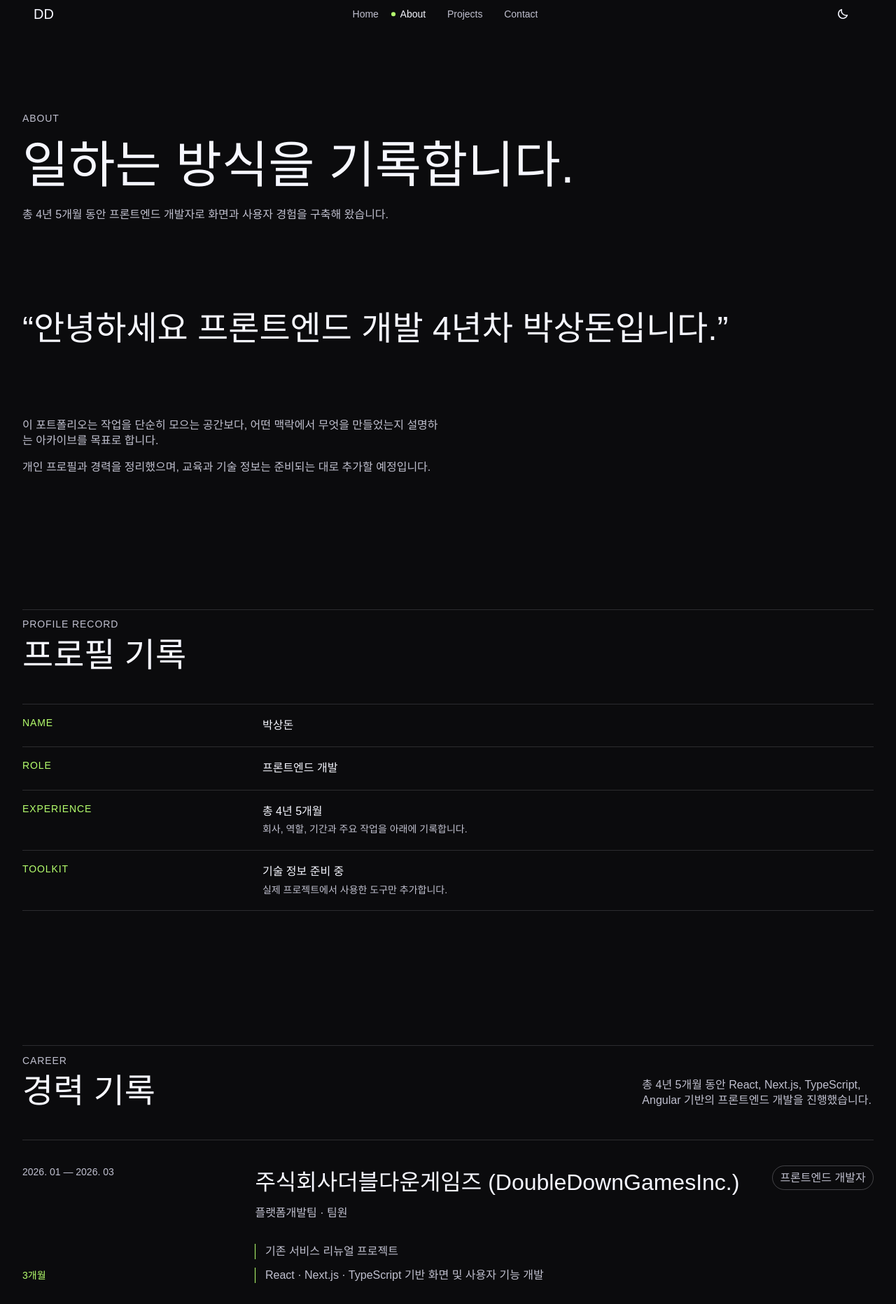
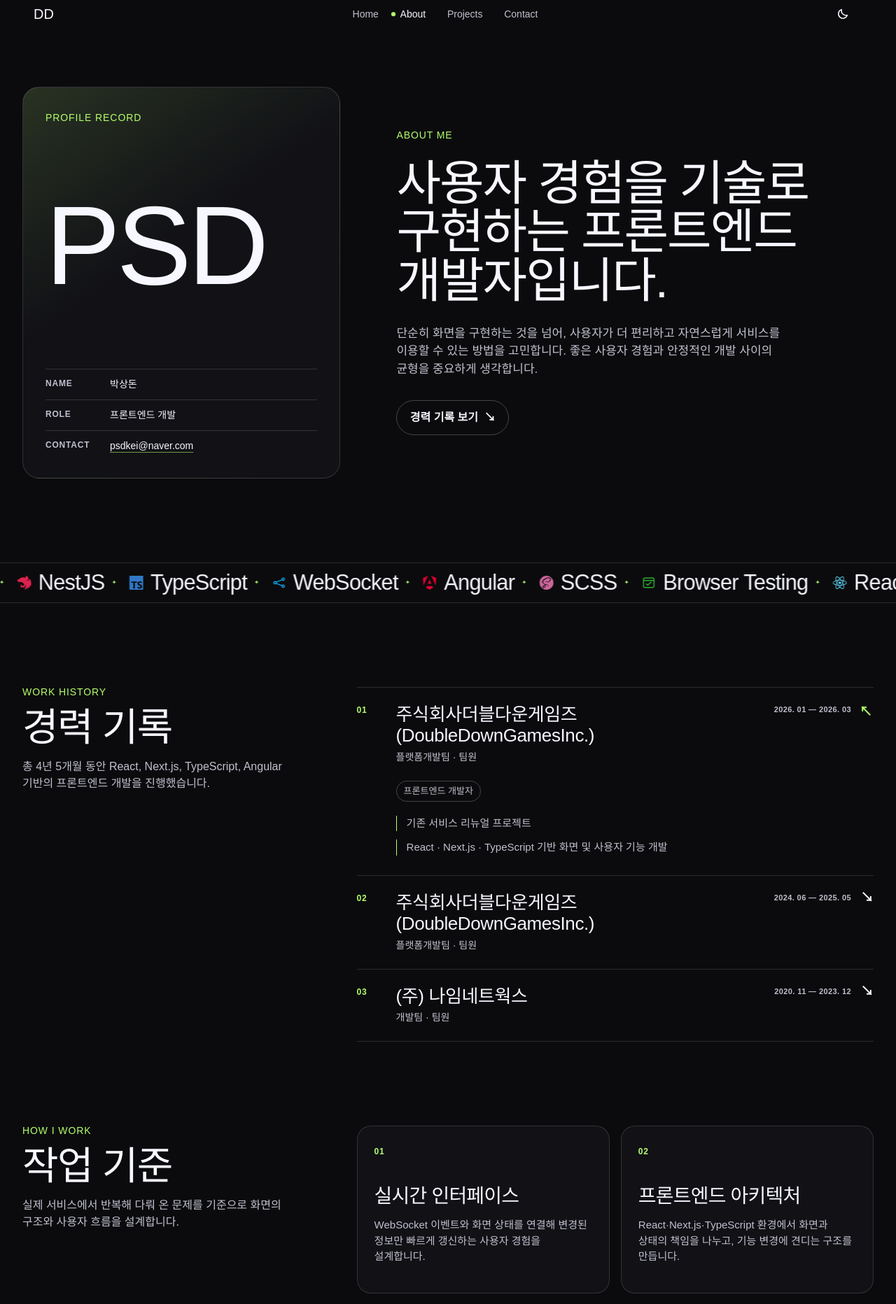
Before and after one commit to ddoniddoni/ddoni-resume, a Next.js app: page /about in a window 1280 px wide. Shown: the part 20-1884 px from the top of the page at 70% size. Built offline with nearby package versions, Linux system fonts and the light colour scheme; a web font is replaced by a local one.

Commit message:
feat(portfolio): refine about and section rhythm

```diff
--- a/src/app/about/page.tsx
+++ b/src/app/about/page.tsx
@@ -1,9 +1,8 @@
 import type { Metadata } from "next";
 import { ContactCta } from "@/components/layout/contact-cta";
+import { SkillsTicker } from "@/components/ui/skills-ticker";
+import { career, careerSummary, expertiseAreas, profile, skillsTicker } from "@/content/site";
 import "@/styles/sections/profile.scss";
-import "@/styles/ui/content-panel.scss";
-import { SectionHeading } from "@/components/ui/section-heading";
-import { career, careerSummary, profile } from "@/content/site";
 
 export const metadata: Metadata = {
   title: "About",
@@ -17,98 +16,110 @@ export const metadata: Metadata = {
 export default function AboutPage() {
   return (
     <main id="main-content" className="page page--about">
-      <header className="page-header">
-        <p className="eyebrow">About</p>
-        <h1 className="page-header__title">일하는 방식을 기록합니다.</h1>
-        <p className="page-header__description">
-          {careerSummary} 동안 프론트엔드 개발자로 화면과 사용자 경험을 구축해 왔습니다.
-        </p>
-      </header>
+      <section aria-labelledby="about-title" className="about-hero">
+        <aside aria-label="프로필 기록" className="about-hero__profile">
+          <p className="eyebrow">Profile record</p>
+          <p aria-hidden="true" className="about-hero__monogram">
+            PSD
+          </p>
+          <dl className="about-hero__facts">
+            <div>
+              <dt>Name</dt>
+              <dd>{profile.name}</dd>
+            </div>
+            <div>
+              <dt>Role</dt>
+              <dd>{profile.role}</dd>
+            </div>
+            <div>
+              <dt>Contact</dt>
+              <dd>
+                <a href={`mailto:${profile.email}`}>{profile.email}</a>
+              </dd>
+            </div>
+          </dl>
+        </aside>
 
-      <div className="about-layout">
-        <p className="about-statement">&ldquo;{profile.intro}&rdquo;</p>
-        <div className="about-copy">
-          <p>
-            이 포트폴리오는 작업을 단순히 모으는 공간보다, 어떤 맥락에서 무엇을
-            만들었는지 설명하는 아카이브를 목표로 합니다.
+        <div className="about-hero__content">
+          <p className="eyebrow">About me</p>
+          <h1 id="about-title">사용자 경험을 기술로 구현하는 프론트엔드 개발자입니다.</h1>
+          <p className="about-hero__description">
+            단순히 화면을 구현하는 것을 넘어, 사용자가 더 편리하고 자연스럽게 서비스를
+            이용할 수 있는 방법을 고민합니다. 좋은 사용자 경험과 안정적인 개발 사이의
+            균형을 중요하게 생각합니다.
           </p>
-          <p>
-            개인 프로필과 경력을 정리했으며, 교육과 기술 정보는 준비되는 대로
-            추가할 예정입니다.
-          </p>
-        </div>
-      </div>
-
-      <section className="section about-section" aria-labelledby="profile-info-title">
-        <div className="section-heading">
-          <div className="section-heading__topline">
-            <p className="eyebrow">Profile record</p>
-          </div>
-          <h2 id="profile-info-title" className="section-heading__title">
-            프로필 기록
-          </h2>
-        </div>
-        <div className="content-panel">
-          <div className="content-panel__row">
-            <p className="content-panel__label">Name</p>
-            <div>
-              <p className="content-panel__value">{profile.name}</p>
-            </div>
-          </div>
-          <div className="content-panel__row">
-            <p className="content-panel__label">Role</p>
-            <div>
-              <p className="content-panel__value">{profile.role}</p>
-            </div>
-          </div>
-          <div className="content-panel__row">
-            <p className="content-panel__label">Experience</p>
-            <div>
-              <p className="content-panel__value">{careerSummary}</p>
-              <p className="content-panel__hint">회사, 역할, 기간과 주요 작업을 아래에 기록합니다.</p>
-            </div>
-          </div>
-          <div className="content-panel__row">
-            <p className="content-panel__label">Toolkit</p>
-            <div>
-              <p className="content-panel__value">기술 정보 준비 중</p>
-              <p className="content-panel__hint">실제 프로젝트에서 사용한 도구만 추가합니다.</p>
-            </div>
-          </div>
+          <a className="button button--outline about-hero__cta" href="#career-history">
+            경력 기록 보기 <span aria-hidden="true">↘</span>
+          </a>
         </div>
       </section>
 
-      <section className="section about-section" aria-labelledby="career-title">
-        <SectionHeading
-          eyebrow="Career"
-          title="경력 기록"
-          description={`${careerSummary} 동안 React, Next.js, TypeScript, Angular 기반의 프론트엔드 개발을 진행했습니다.`}
-          id="career-title"
-        />
-        <ol className="career-list">
-          {career.map((entry) => (
-            <li className="career-entry" key={`${entry.company}-${entry.period}`}>
-              <div className="career-entry__timeline">
-                <p>{entry.period}</p>
-                <p className="career-entry__duration">{entry.duration}</p>
-              </div>
-              <div className="career-entry__content">
-                <div className="career-entry__heading">
-                  <div>
-                    <h3>{entry.company}</h3>
-                    <p className="career-entry__team">{entry.team}</p>
-                  </div>
-                  <p className="career-entry__role">{entry.role}</p>
+      <SkillsTicker skills={skillsTicker} />
+
+      <section aria-labelledby="career-history-title" className="about-work-history" id="career-history">
+        <header className="about-section-heading">
+          <p className="eyebrow">Work history</p>
+          <h2 id="career-history-title">경력 기록</h2>
+          <p>
+            {careerSummary} 동안 React, Next.js, TypeScript, Angular 기반의 프론트엔드
+            개발을 진행했습니다.
+          </p>
+        </header>
+
+        <ol className="about-career-list">
+          {career.map((entry, index) => (
+            <li key={`${entry.company}-${entry.period}`}>
+              <details className="about-career-entry" open={index === 0}>
+                <summary>
+                  <span aria-hidden="true" className="about-career-entry__index">
+                    {String(index + 1).padStart(2, "0")}
+                  </span>
+                  <span className="about-career-entry__summary-copy">
+                    <span className="about-career-entry__company">{entry.company}</span>
+                    <span className="about-career-entry__team">{entry.team}</span>
+                  </span>
+                  <span className="about-career-entry__period">
+                    <span>{entry.period}</span>
+                    <span aria-hidden="true" className="about-career-entry__indicator">
+                      ↘
+                    </span>
+                  </span>
+                </summary>
+                <div className="about-career-entry__details">
+                  <p className="about-career-entry__role">{entry.role}</p>
+                  <ul>
+                    {entry.highlights.map((highlight) => (
+                      <li key={highlight}>{highlight}</li>
+                    ))}
+                  </ul>
                 </div>
-                <ul className="career-entry__highlights">
-                  {entry.highlights.map((highlight) => (
-                    <li key={highlight}>{highlight}</li>
-                  ))}
-                </ul>
-              </div>
+              </details>
             </li>
           ))}
         </ol>
+      </section>
+
+      <section aria-labelledby="work-principles-title" className="about-work-principles">
+        <header className="about-section-heading">
+          <p className="eyebrow">How I work</p>
+          <h2 id="work-principles-title">작업 기준</h2>
+          <p>
+            실제 서비스에서 반복해 다뤄 온 문제를 기준으로 화면의 구조와 사용자 흐름을
+            설계합니다.
+          </p>
+        </header>
+
+        <div className="about-principles">
+          {expertiseAreas.map((area, index) => (
+            <article className="about-principles__item" key={area.id}>
+              <span aria-hidden="true" className="about-principles__index">
+                {String(index + 1).padStart(2, "0")}
+              </span>
+              <h3>{area.title}</h3>
+              <p>{area.description}</p>
+            </article>
+          ))}
+        </div>
       </section>
 
       <ContactCta />
--- a/src/components/ui/icons.tsx
+++ b/src/components/ui/icons.tsx
@@ -1,6 +1,7 @@
 import type { SVGProps } from "react";
 import {
   siAngular,
+  siNestjs,
   siNextdotjs,
   siReact,
   siSass,
@@ -15,6 +16,7 @@ type BrandIconName = Exclude<SkillTickerIconName, "browser-testing" | "websocket
 
 const brandIcons: Record<BrandIconName, SimpleIcon> = {
   angular: siAngular,
+  nestjs: siNestjs,
   nextjs: siNextdotjs,
   react: siReact,
   sass: siSass,
@@ -24,6 +26,7 @@ const brandIcons: Record<BrandIconName, SimpleIcon> = {
 const skillIconColors: Record<SkillTickerIconName, string> = {
   angular: "#DD0031",
   "browser-testing": "#2EAD33",
+  nestjs: `#${siNestjs.hex}`,
   nextjs: "#FFFFFF",
   react: `#${siReact.hex}`,
   sass: `#${siSass.hex}`,
--- a/src/content/site.ts
+++ b/src/content/site.ts
@@ -75,6 +75,7 @@ export type ExpertiseArea = {
 export type SkillTickerIcon =
   | "angular"
   | "browser-testing"
+  | "nestjs"
   | "nextjs"
   | "react"
   | "sass"
@@ -128,6 +129,7 @@ export const careerSummary = "총 4년 5개월";
 export const skillsTicker: SkillTickerItem[] = [
   { label: "React", icon: "react" },
   { label: "Next.js", icon: "nextjs" },
+  { label: "NestJS", icon: "nestjs" },
   { label: "TypeScript", icon: "typescript" },
   { label: "WebSocket", icon: "websocket" },
   { label: "Angular", icon: "angular" },
--- a/src/styles/base/globals.scss
+++ b/src/styles/base/globals.scss
@@ -44,7 +44,6 @@
   --ink-soft: #27272a;
   --paper: #f6f7ff;
   --paper-muted: #c0c0cf;
-  --ticker-text: #2c2c35;
   --line: rgb(246, 247, 255, 14%);
   --line-strong: rgb(246, 247, 255, 24%);
   --signal: #b5ff6d;
@@ -60,6 +59,8 @@
   --type-display-page: 48px;
   --type-display-section: 48px;
   --type-display-detail: 48px;
+  --section-space: 80px;
+  --subsection-space: 48px;
 
   color-scheme: dark;
 }
@@ -70,7 +71,6 @@
   --ink-soft: #e9edf2;
   --paper: #0a0a0a;
   --paper-muted: #0a0a0a;
-  --ticker-text: #cbd5e1;
   --line: #e5e7eb;
   --line-strong: #cbd1da;
   --signal: #30af5b;
@@ -88,6 +88,15 @@
     --type-display-hero: 72px;
     --type-display-page: 72px;
     --type-display-detail: 72px;
+    --section-space: 120px;
+    --subsection-space: 64px;
+  }
+}
+
+@media (width >= 640px) and (width < 1024px) {
+  :root {
+    --section-space: 96px;
+    --subsection-space: 56px;
   }
 }
 
@@ -213,7 +222,7 @@ button {
 }
 
 .section {
-  margin-block-start: clamp(112px, 15vw, 192px);
+  margin-block-start: var(--section-space);
 }
 
 .eyebrow {
--- a/src/styles/layout/contact-cta.scss
+++ b/src/styles/layout/contact-cta.scss
@@ -1,5 +1,5 @@
 .contact-cta {
-  margin-block-start: clamp(128px, 18vw, 224px);
+  margin-block-start: var(--section-space);
   padding-block: clamp(96px, 12vw, 144px) 0;
   padding-inline: 0;
   text-align: center;
--- a/src/styles/projects/work-showcase.scss
+++ b/src/styles/projects/work-showcase.scss
@@ -1,9 +1,5 @@
 .work-showcase {
-  margin-block-start: clamp(72px, 8vw, 96px);
-}
-
-.about-preview + .work-showcase {
-  margin-block-start: clamp(72px, 8vw, 96px);
+  margin-block-start: var(--section-space);
 }
 
 .work-showcase__header {
--- a/src/styles/sections/profile.scss
+++ b/src/styles/sections/profile.scss
@@ -1,146 +1,410 @@
-.about-layout {
-  display: grid;
-  gap: clamp(48px, 8vw, 112px);
+.page--about {
+  padding-block-start: clamp(40px, 7vw, 96px);
 }
 
-  .about-statement {
+  .about-hero {
+    display: grid;
+    gap: 24px;
+  }
+
+  .about-hero__profile {
+    display: flex;
+    flex-direction: column;
+    justify-content: space-between;
+    padding-block: 28px;
+    padding-inline: 24px;
+    min-block-size: 376px;
+    border: 1px solid var(--line);
+    border-radius: 24px;
+    background:
+      linear-gradient(145deg, rgb(181, 255, 109, 14%), transparent 42%),
+      var(--ink-raised);
+  }
+
+  .about-hero__profile .eyebrow {
     margin: 0;
-    max-inline-size: 15ch;
+    color: var(--signal);
+  }
+
+  .about-hero__monogram {
+    margin: 32px 0;
     font-family: var(--display-font);
-    font-size: var(--type-display-section);
+    font-size: clamp(72px, 20vw, 128px);
     font-weight: 500;
-    letter-spacing: normal;
-    line-height: 1;
-    text-wrap: balance;
+    color: var(--paper);
+    letter-spacing: -5px;
+    line-height: 0.75;
+  }
+
+  .about-hero__facts {
+    display: grid;
+    gap: 12px;
+    margin: 0;
+  }
+
+  .about-hero__facts div {
+    display: grid;
+    grid-template-columns: 76px minmax(0, 1fr);
+    gap: 16px;
+    padding-block-start: 12px;
+    border-block-start: 1px solid var(--line);
+  }
+
+  .about-hero__facts dt,
+  .about-hero__facts dd {
+    margin: 0;
+  }
+
+  .about-hero__facts dt {
+    font-family: var(--mono-font);
+    font-size: 12px;
+    font-weight: 600;
+    color: var(--paper-muted);
+    letter-spacing: 0.8px;
+    line-height: 1.35;
+    text-transform: uppercase;
+  }
+
+  .about-hero__facts dd {
+    min-inline-size: 0;
+    font-size: 14px;
+    color: var(--paper);
+    line-height: 1.35;
     overflow-wrap: anywhere;
   }
 
-  .about-copy {
-    max-inline-size: 608px;
+  .about-hero__facts a {
+    text-decoration: underline;
+    text-decoration-color: color-mix(in srgb, var(--signal) 58%, transparent);
+    text-underline-offset: 4px;
+  }
+
+  .about-hero__content {
+    display: flex;
+    flex-direction: column;
+    align-items: flex-start;
+    justify-content: center;
+    padding-block: 24px;
+  }
+
+  .about-hero__content .eyebrow {
+    margin: 0;
+    color: var(--signal);
+  }
+
+  .about-hero__content h1 {
+    margin: 28px 0 0;
+    font-family: var(--display-font);
+    font-size: clamp(48px, 8vw, 72px);
+    font-weight: 500;
+    color: var(--paper);
+    letter-spacing: -2px;
+    line-height: 1;
+    text-wrap: balance;
+    word-break: keep-all;
+  }
+
+  .about-hero__description {
+    margin: 28px 0 0;
+    max-inline-size: 560px;
+    font-size: 17px;
     color: var(--paper-muted);
+    line-height: 1.5;
+    word-break: keep-all;
+  }
 
-    p {
+  .about-hero__cta {
+    margin-block-start: 32px;
+  }
+
+  .page--about .skills-ticker {
+    margin-inline: calc((100vw - 100%) / -2);
+  }
+
+  .about-work-history,
+  .about-work-principles {
+    display: grid;
+    gap: 48px;
+    margin-block-start: var(--section-space);
+  }
+
+  .about-section-heading {
+    display: grid;
+    gap: 16px;
+  }
+
+  .about-section-heading .eyebrow {
+    margin: 0;
+    color: var(--signal);
+  }
+
+  .about-section-heading h2,
+  .about-section-heading > p:not(.eyebrow) {
     margin: 0;
   }
 
-    p + p {
-      margin-block-start: 16px;
-    }
+  .about-section-heading h2 {
+    font-family: var(--display-font);
+    font-size: clamp(40px, 6vw, 56px);
+    font-weight: 500;
+    letter-spacing: -1.6px;
+    line-height: 1;
   }
 
-  .career-list {
-    display: grid;
+  .about-section-heading > p:not(.eyebrow) {
+    max-inline-size: 448px;
+    color: var(--paper-muted);
+    line-height: 1.5;
+    word-break: keep-all;
+  }
+
+  .about-career-list {
     margin: 0;
     padding: 0;
-    border-block-start: 1px solid var(--line);
     list-style: none;
   }
 
-  .career-entry {
-    display: grid;
-    gap: 20px;
-    padding-block: clamp(24px, 3vw, 36px);
-    padding-inline: 0;
+  .about-career-list > li {
+    border-block-start: 1px solid var(--line);
+  }
+
+  .about-career-list > li:last-child {
     border-block-end: 1px solid var(--line);
   }
 
-  .career-entry__timeline {
-    display: flex;
-    align-items: baseline;
-    justify-content: space-between;
+  .about-career-entry summary {
+    cursor: pointer;
+    display: grid;
+    grid-template-columns: 40px minmax(0, 1fr) auto;
+    align-items: start;
     gap: 16px;
-    font-family: var(--body-font);
-    font-size: 14px;
-    font-weight: 400;
-    color: var(--paper-muted);
-    letter-spacing: normal;
-    line-height: 1.375;
+    padding-block: 24px;
+    padding-inline: 0;
+    list-style: none;
   }
 
-  .career-entry__timeline p,
-  .career-entry__heading p,
-  .career-entry__highlights {
-    margin: 0;
+  .about-career-entry summary::-webkit-details-marker {
+    display: none;
   }
 
-  .career-entry__duration {
-    flex: none;
+  .about-career-entry__index,
+  .about-principles__index {
+    font-family: var(--mono-font);
+    font-size: 12px;
+    font-weight: 600;
     color: var(--signal);
+    letter-spacing: 0.8px;
+    line-height: 1.35;
   }
 
-  .career-entry__heading {
-    display: flex;
-    align-items: start;
-    justify-content: space-between;
-    flex-wrap: wrap;
-    gap: 16px 32px;
+  .about-career-entry__summary-copy {
+    display: grid;
+    gap: 6px;
+    min-inline-size: 0;
   }
 
-  .career-entry h3 {
-    margin: 0;
-    max-inline-size: 22ch;
-    font-family: var(--body-font);
-    font-size: 24px;
+  .about-career-entry__company {
+    font-family: var(--display-font);
+    font-size: 21px;
     font-weight: 500;
-    letter-spacing: normal;
-    line-height: 32px;
+    color: var(--paper);
+    letter-spacing: -0.4px;
+    line-height: 1.15;
     overflow-wrap: anywhere;
   }
 
-  .career-entry__team,
-  .career-entry__role {
-    font-size: 16px;
+  .about-career-entry__team {
+    font-size: 14px;
     color: var(--paper-muted);
-    line-height: 1.375;
+    line-height: 1.35;
   }
 
-  .career-entry__team {
-    margin-block-start: 8.8px !important;
+  .about-career-entry__period {
+    display: grid;
+    grid-template-columns: auto 20px;
+    gap: 12px;
+    font-family: var(--mono-font);
+    font-size: 11px;
+    font-weight: 600;
+    color: var(--paper-muted);
+    letter-spacing: 0.4px;
+    line-height: 1.35;
+    text-align: end;
+    white-space: nowrap;
   }
 
-  .career-entry__role {
-    padding-block: 5.6px;
-    padding-inline: 10.4px;
-    white-space: nowrap;
+  .about-career-entry__indicator {
+    font-family: var(--body-font);
+    font-size: 18px;
+    color: var(--paper);
+    line-height: 0.8;
+    transition: color 180ms ease, transform 220ms ease;
+  }
+
+  .about-career-entry[open] .about-career-entry__indicator {
+    color: var(--signal);
+    transform: rotate(180deg);
+  }
+
+  .about-career-entry__details {
+    padding-block: 0 28px;
+    padding-inline: 56px 0;
+  }
+
+  .about-career-entry__role {
+    display: inline-flex;
+    margin: 0;
+    padding-block: 5px;
+    padding-inline: 10px;
+    font-size: 13px;
+    color: var(--paper-muted);
     border: 1px solid var(--line-strong);
     border-radius: 999px;
   }
 
-  .career-entry__highlights {
+  .about-career-entry__details ul {
     display: grid;
-    gap: 11.2px;
-    margin-block-start: clamp(24px, 3vw, 33.6px);
+    gap: 12px;
+    margin: 20px 0 0;
     padding: 0;
     list-style: none;
+  }
 
-    li {
-      padding-inline-start: 13.6px;
+  .about-career-entry__details li {
+    padding-inline-start: 14px;
+    font-size: 15px;
     color: var(--paper-muted);
+    line-height: 1.5;
+    word-break: keep-all;
     border-inline-start: 1px solid var(--signal);
+  }
+
+  .about-principles {
+    display: grid;
+    gap: 16px;
+  }
+
+  .about-principles__item {
+    display: grid;
+    gap: 16px;
+    padding-block: 28px;
+    padding-inline: 24px;
+    min-block-size: 240px;
+    border: 1px solid var(--line);
+    border-radius: 20px;
+    background: var(--ink-raised);
+  }
+
+  .about-principles__item h3,
+  .about-principles__item p {
+    margin: 0;
+  }
+
+  .about-principles__item h3 {
+    align-self: end;
+    font-family: var(--display-font);
+    font-size: 28px;
+    font-weight: 500;
+    letter-spacing: -0.8px;
+    line-height: 1;
+  }
+
+  .about-principles__item p {
+    font-size: 15px;
+    color: var(--paper-muted);
+    line-height: 1.5;
+    word-break: keep-all;
+  }
+
+@media (width >= 640px) {
+    .about-hero {
+      grid-template-columns: minmax(280px, 0.65fr) minmax(0, 1fr);
+      gap: 48px;
+    }
+
+    .about-hero__profile {
+      min-block-size: 480px;
+    }
+
+    .about-hero__monogram {
+      font-size: clamp(88px, 14vw, 160px);
+    }
+
+    .about-career-entry__details {
+      padding-inline-start: 56px;
+    }
+
+    .about-principles {
+      grid-template-columns: repeat(3, minmax(0, 1fr));
   }
 }
 
-  @media (width >= 640px) {
-    .about-statement,
-    .career-entry h3 {
-      max-inline-size: none;
+@media (width <= 639px) {
+  .about-career-entry summary {
+    grid-template-columns: 32px minmax(0, 1fr);
+    gap: 12px;
   }
 
-    .career-entry {
-      grid-template-columns: minmax(144px, 0.34fr) minmax(0, 1fr);
-      gap: 32px;
+  .about-career-entry__period {
+    grid-column: 2;
+    grid-row: 2;
+    justify-self: start;
+    text-align: start;
   }
 
-    .career-entry__timeline {
-      flex-direction: column;
-      align-items: flex-start;
-      gap: 6.4px;
+  .about-career-entry__details {
+    padding-inline-start: 44px;
   }
 }
 
 @media (width >= 1024px) {
-  .career-entry h3 {
-    font-size: 32px;
-    line-height: 48px;
+  .page--about {
+    padding-block-start: 64px;
+  }
+
+  .about-hero {
+    grid-template-columns: minmax(360px, 0.8fr) minmax(0, 1.2fr);
+    gap: 80px;
+  }
+
+  .about-hero__profile {
+    padding-block: 36px;
+    padding-inline: 32px;
+    min-block-size: 560px;
+  }
+
+  .about-hero__content {
+    padding-block: 48px;
+  }
+
+  .about-hero__content h1 {
+    font-size: clamp(60px, 5.4vw, 76px);
+  }
+
+  .about-work-history,
+  .about-work-principles {
+    grid-template-columns: minmax(256px, 0.7fr) minmax(0, 1.3fr);
+    align-items: start;
+    gap: 80px;
+  }
+
+  .about-section-heading {
+    position: sticky;
+    inset-block-start: 120px;
+  }
+
+  .about-career-entry__company {
+    font-size: 26px;
+  }
+
+  .about-principles {
+    grid-template-columns: repeat(2, minmax(0, 1fr));
+  }
+
+}
+
+@media (prefers-reduced-motion: reduce) {
+  .about-career-entry__indicator {
+    transition: none;
   }
 }
--- a/src/styles/ui/skills-ticker.scss
+++ b/src/styles/ui/skills-ticker.scss
@@ -1,6 +1,8 @@
 .skills-ticker {
+  --skills-ticker-gap: clamp(12px, 1.5vw, 22.4px);
+
   overflow: hidden;
-  margin-block: clamp(72px, 10vw, 128px) 0;
+  margin-block: var(--section-space) 0;
   margin-inline: calc(-1 * var(--home-gutter));
   border-block: 1px solid var(--line);
 }
@@ -20,10 +22,10 @@
     display: flex;
     align-items: center;
     flex: none;
-    gap: clamp(12px, 1.5vw, 22.4px);
+    gap: var(--skills-ticker-gap);
     margin: 0;
     padding-block: clamp(10.4px, 1vw, 14.4px);
-    padding-inline: clamp(12px, 1.5vw, 22.4px);
+    padding-inline: 0 var(--skills-ticker-gap);
     list-style: none;
   }
 
@@ -34,7 +36,7 @@
     font-family: var(--display-font);
     font-size: clamp(20.8px, 2.4vw, 36px);
     font-weight: 500;
-    color: var(--ticker-text);
+    color: var(--paper);
     letter-spacing: -0.72px;
     line-height: 1;
     white-space: nowrap;
```
Also changed, not shown: src/styles/projects/project-detail.scss (+3 -4 lines), src/styles/sections/intro.scss (+2 -9 lines). Lines whose indentation alone changed are shown as unchanged.
